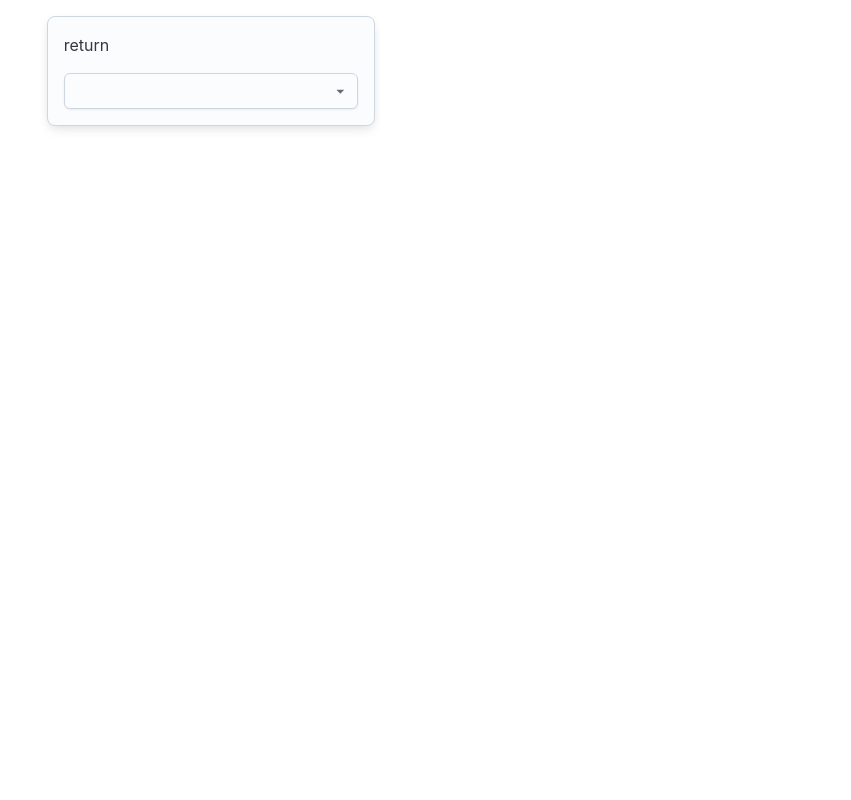
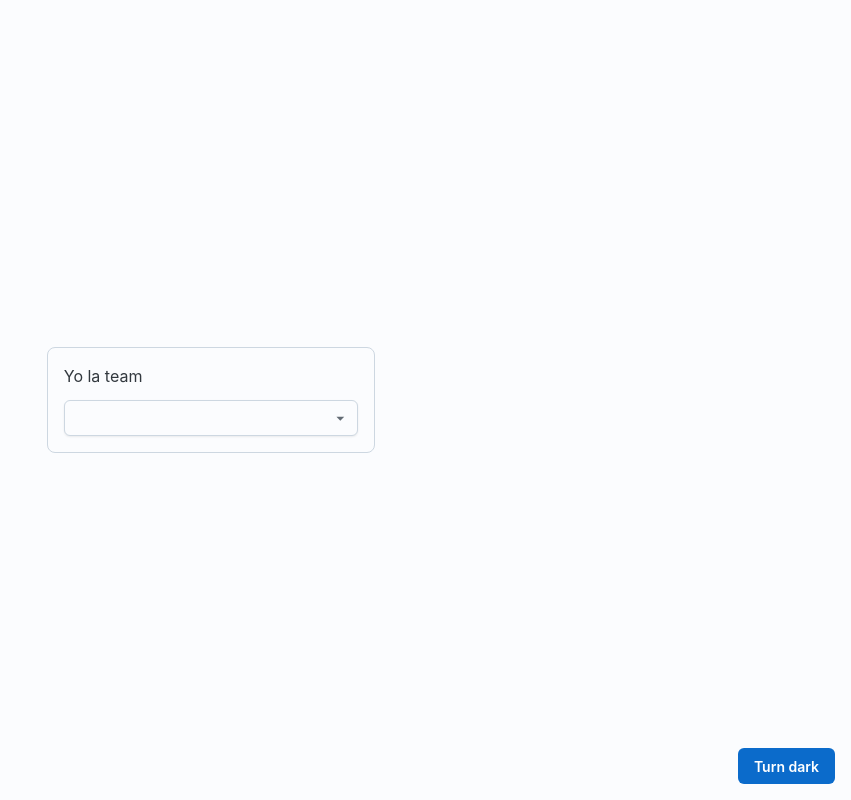
Before and after one commit to felix-commits/mei-head, a React (Vite) app: page / in a window 1280 px wide. Shown: the whole page, without its empty margins (429-1280 px from the left). Built offline with nearby package versions, Linux system fonts and the light colour scheme.

Commit message:
init front

```diff
--- a/index.html
+++ b/index.html
@@ -2,7 +2,7 @@
 <html lang="en" style="min-height: 100%; display: flex">
   <head>
     <meta charset="UTF-8" />
-    <meta name="viewport" content="width=device-width, initial-scale=1.0" />
+    <meta name="viewport" content="initial-scale=1, width=device-width" />
     <title>MEI Catalog</title>
   </head>
   <body style="margin: 0; display: flex; flex: 1">
--- a/package.json
+++ b/package.json
@@ -1,6 +1,6 @@
 {
-  "name": "MEI catalog",
-  "homepage": "MEI catalog",
+  "name": "mei-catalog",
+  "homepage": "mei-catalog",
   "version": "0.0.0",
   "scripts": {
     "dev": "vite",
--- a/src/App.jsx
+++ b/src/App.jsx
@@ -1,15 +1,11 @@
-import { Stack } from '@mui/system'
-import { Intro } from './Intro'
+import { NewSource } from './NewSource'
+import { CssBaseline, CssVarsProvider, Sheet } from '@mui/joy'
 
 export const App = () => (
-  <Stack
-    flex={1}
-    justifyContent="space-between"
-    p={2}
-    sx={{ background: 'linear-gradient(to right bottom, #FF0000)' }}
-  >
-    <Stack alignSelf="center">
-      <Intro />
-    </Stack>
-  </Stack>
+  <CssVarsProvider>
+    <CssBaseline />
+    <Sheet sx={{ display: 'flex', flex: 1 }}>
+      <NewSource />
+    </Sheet>
+  </CssVarsProvider>
 )
--- a/src/Intro.jsx
+++ /dev/null
@@ -1,8 +0,0 @@
-import Card from '@mui/joy/Card'
-import Autocomplete from '@mui/joy/Autocomplete'
-
-export const Intro = () => (
-  <Card sx={{ gap: 2, maxWidth: 300, boxShadow: 'md' }}>
-    return <Autocomplete options={['Option 1', 'Option 2']} />
-  </Card>
-)
--- a/src/ModeToggle.jsx
+++ b/src/ModeToggle.jsx
@@ -5,7 +5,10 @@ export const ModeToggle = () => {
   const { mode, setMode } = useColorScheme()
 
   return (
-    <Button color="neutral" onClick={() => setMode(mode === 'dark' ? 'light' : 'dark')}>
+    <Button
+      onClick={() => setMode(mode === 'dark' ? 'light' : 'dark')}
+      sx={{ position: 'absolute', right: 16, bottom: 16 }}
+    >
       {mode === 'dark' ? 'Turn light' : 'Turn dark'}
     </Button>
   )
--- /dev/null
+++ b/src/NewSource.jsx
@@ -0,0 +1,14 @@
+import Card from '@mui/joy/Card'
+import Autocomplete from '@mui/joy/Autocomplete'
+import { Stack, Typography } from '@mui/joy'
+import { ModeToggle } from './ModeToggle'
+
+export const NewSource = () => (
+  <Stack flex={1} p={2} justifyContent="center" alignItems="center">
+    <Card>
+      <Typography>Yo la team</Typography>
+      <Autocomplete options={['Option 1', 'Option 2']} />
+    </Card>
+    <ModeToggle />
+  </Stack>
+)
--- a/src/main.jsx
+++ b/src/main.jsx
@@ -2,14 +2,11 @@ import React from 'react'
 import ReactDOM from 'react-dom/client'
 import { BrowserRouter } from 'react-router-dom'
 import { App } from './App'
-import { CssVarsProvider } from '@mui/joy/styles'
 
 ReactDOM.createRoot(document.getElementById('root')).render(
   <React.StrictMode>
-    <CssVarsProvider defaultMode="system">
-      <BrowserRouter>
-        <App />
-      </BrowserRouter>
-    </CssVarsProvider>
+    <BrowserRouter>
+      <App />
+    </BrowserRouter>
   </React.StrictMode>
 )
```
Also changed, not shown: src/Landing.jsx (deleted, +0 -124 lines).
